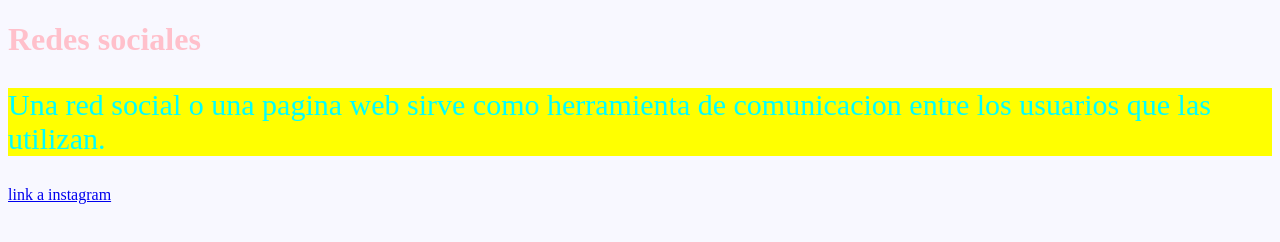
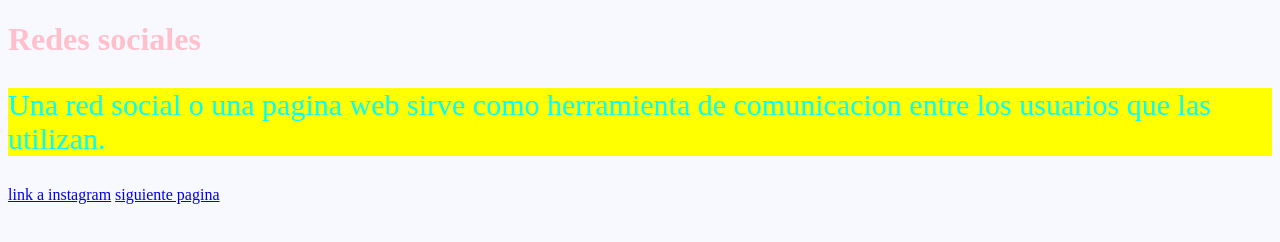
Before and after one commit to Juanxronin24/practica-1-2, a plain HTML site: page index.html in a window 1280 px wide. Drawn offline with Linux system fonts and the light colour scheme.

Commit message:
correccion de desplegable

```diff
--- a/index.html
+++ b/index.html
@@ -11,7 +11,8 @@
     <h1>Redes sociales</h1>
     <p>Una red social o una pagina web sirve como herramienta de comunicacion entre los usuarios que las utilizan.</p>
     <a href="https://www.instagram.com/">link a instagram</a>
-    <a href=""></a>
+    <a href="parte-2.html">siguiente pagina</a>
+
 
 </body>
 </html>
```
